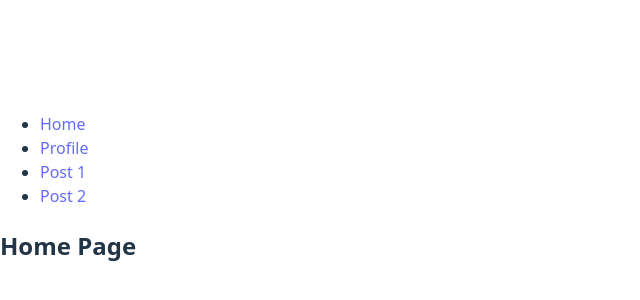
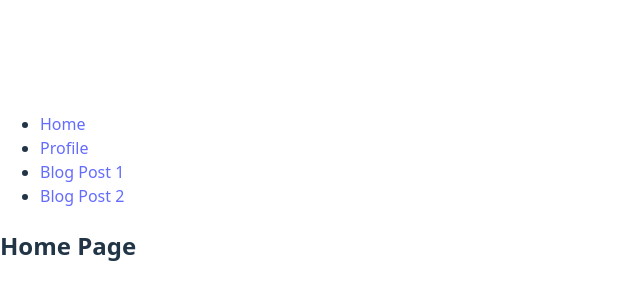
Before and after one commit to kalidM/alx-fe-reactjs, a React (Vite) app in the folder react-router-advanced/: page / in a window 1280 px wide. Shown: the part 210-510 px from the top of the page, without its empty margins (0-640 px from the left). Built offline with nearby package versions, Linux system fonts and the light colour scheme.

Commit message:
Update App.jsx

```diff
--- a/react-router-advanced/src/App.jsx
+++ b/react-router-advanced/src/App.jsx
@@ -15,6 +15,17 @@ const ProtectedRoute = ({ children }) => {
 // Home component
 const Home = () => {
   return <h2>Home Page</h2>;
+};
+
+// BlogPost component for dynamic routing
+const BlogPost = () => {
+  const { id } = useParams(); // Extract the post ID from the URL
+  return <h3>Blog Post {id}</h3>;
+};
+
+// Login page (for testing protected route)
+const Login = () => {
+  return <h2>Please log in</h2>;
 };
 
 // Profile component with nested routes
@@ -42,17 +53,6 @@ const ProfileSettings = () => {
   return <h3>Profile Settings</h3>;
 };
 
-// Dynamic Post component
-const Post = () => {
-  const { id } = useParams();
-  return <h3>Post {id}</h3>;
-};
-
-// Login page (for testing protected route)
-const Login = () => {
-  return <h2>Please log in</h2>;
-};
-
 // Not Found page
 const NotFound = () => {
   return <h2>404 Not Found</h2>;
@@ -66,8 +66,8 @@ function App() {
           <ul>
             <li><Link to="/">Home</Link></li>
             <li><Link to="/profile">Profile</Link></li>
-            <li><Link to="/post/1">Post 1</Link></li>
-            <li><Link to="/post/2">Post 2</Link></li>
+            <li><Link to="/blog/1">Blog Post 1</Link></li>
+            <li><Link to="/blog/2">Blog Post 2</Link></li>
           </ul>
         </nav>
 
@@ -81,8 +81,8 @@ function App() {
             <Route path="settings" element={<ProfileSettings />} />
           </Route>
 
-          {/* Dynamic Route for Posts */}
-          <Route path="post/:id" element={<Post />} />
+          {/* Dynamic Route for Blog Post */}
+          <Route path="blog/:id" element={<BlogPost />} />
 
           {/* Catch-all for Not Found */}
           <Route path="*" element={<NotFound />} />
```
